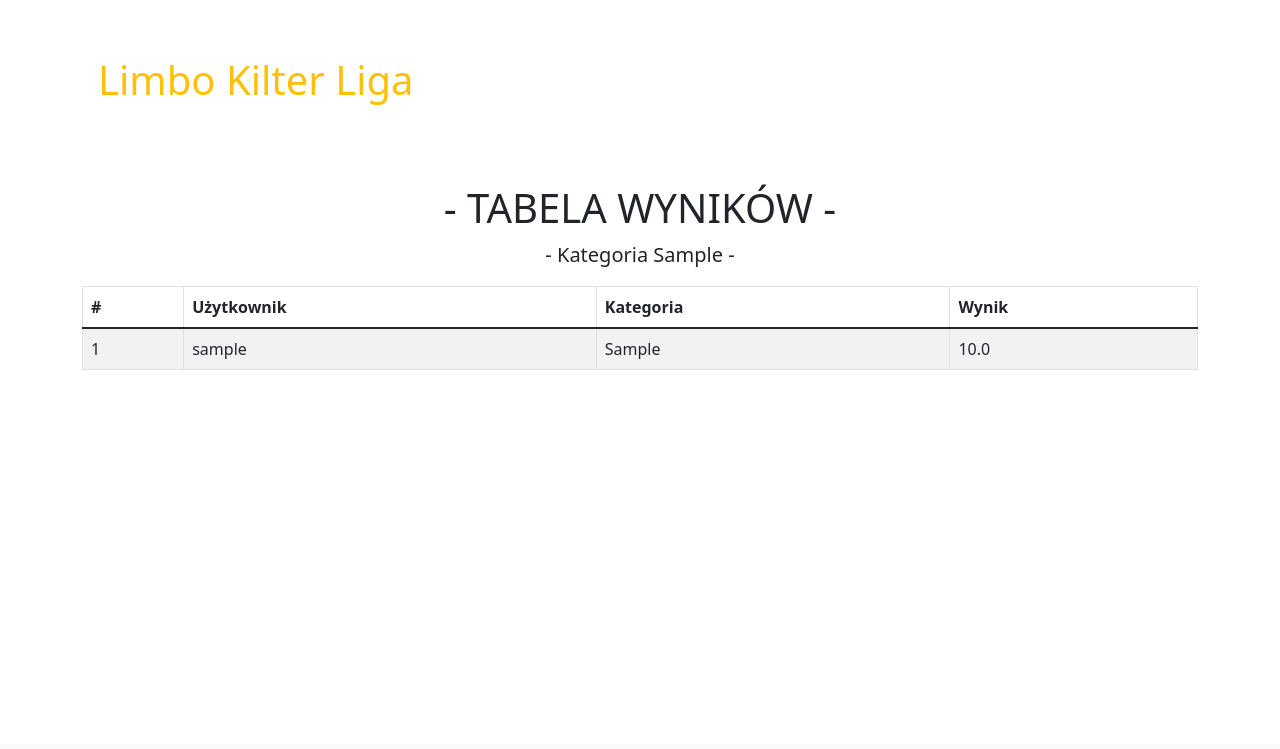
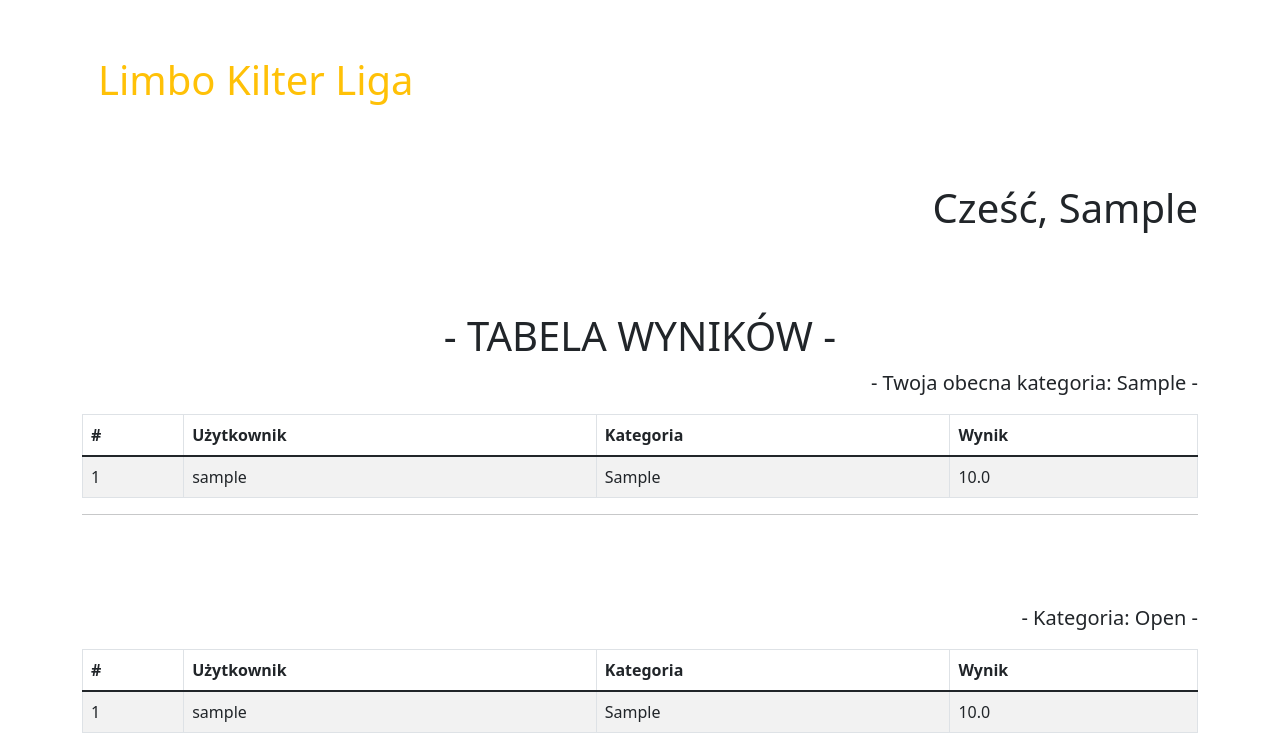
Before and after one commit to mattblas/climbing_league, a Django app: page / in a window 1280 px wide. Shown: the part 56-805 px from the top of the page. Before the commit the page ends 426 px from the top, so only its background shows below. Run offline with Django 3.2, Linux system fonts and the light colour scheme; a user stored in the database is signed in; tables that the repository leaves empty hold one stand-in row (values such as "Sample post"); some libraries are stand-ins or nearby versions.

Commit message:
update HOME added Result Table Cat. OPEN

```diff
--- a/climbing_ligue/templates/home.html
+++ b/climbing_ligue/templates/home.html
@@ -9,11 +9,14 @@
 
 <!--SEKCJA DLA ZALOGOWANYCH-->
 {% if request.user.is_authenticated %}
+    <h1 class="display-6" align="right">Cześć, {{ username|title }}</h1>
+
+    <br><br><br>
     <h1 class="display-6" align="center">- TABELA WYNIKÓW - </h1>
 
     <figure>
-        <blockquote class="blockquote" align="center">
-            <p>- Kategoria {{ usergroup_value }} - </p>
+        <blockquote class="blockquote" align="right">
+            <p>- Twoja obecna kategoria: {{ usergroup_value }} - </p>
         </blockquote>
     <figure>
     <table table class="table table-striped table-hover table-bordered">
@@ -39,7 +42,43 @@
         </tbody>
 
     </table>
+<hr><br><br><br>
 
+        <figure>
+        <blockquote class="blockquote" align="right">
+            <p>- Kategoria: Open - </p>
+        </blockquote>
+    <figure>
+    <table table class="table table-striped table-hover table-bordered">
+
+        <thead>
+            <tr>
+                <th scope="col">#</th>
+                <th scope="col">Użytkownik</th>
+                <th scope="col">Kategoria</th>
+                <th scope="col">Wynik</th>
+            </tr>
+        </thead>
+
+        <tbody>
+            {% for k, v in open_sorted_points %}
+            <tr>
+                <td>{{ forloop.counter }}</th>
+                <td>{{ k }}</td>
+                <td>{% for user in user_group %}
+                        {% if user.user_name == k %}
+                            {% if user.edition == current_edition_value %}
+                                {{ user.user_group }}
+                            {% endif %}
+                        {% endif %}
+                    {% endfor %}
+                </td>
+                <td>{{ v }}</td>
+            </tr>
+            {% endfor %}
+        </tbody>
+
+    </table>
     <!--SEKCJA DLA NIEZALOGOWANYCH-->
 {% else %}
 <!--  TABELA WYNIKÓW ------------------------------ ---------------------------------------- -->
--- a/climbing_ligue/views.py
+++ b/climbing_ligue/views.py
@@ -250,6 +250,8 @@ def home(request):
     # GET ACTIVE USER
     username = request.user
     # GET ACTIVE EDITION
+    all_users = Member.objects.all()  # MOŻNA DODAĆ WARUNKOWANIE 'GENDER'
+    user_group = User_Group.objects.all()
     current_edition_filter = Active_edition.objects.filter(current_edition=True).values_list('edition', flat=True)
     current_edition = list(current_edition_filter)
     # CHECK IF EDITION IS ACTIVE
@@ -258,10 +260,8 @@ def home(request):
     else:
         current_edition_value = 0
 # DO IF USER IS ANONYMOUS
+    user_routes = User_routes.objects.filter(user_routes__edition=current_edition_value)
     if request.user.is_anonymous:
-        all_users = Member.objects.all()  # MOŻNA DODAĆ WARUNKOWANIE 'GENDER'
-        user_routes = User_routes.objects.filter(user_routes__edition=current_edition_value)
-        user_group = User_Group.objects.all()
         # PRINT SCORES FOR ALL USERS IN CURRENT EDITION
         points_dict = {}
         for user in all_users:
@@ -293,10 +293,10 @@ def home(request):
             usergender_value = x.gender
         # RETURN USER'S POINTS FILTERED BY: GENDER, EDITION, GROUP ------ FIX BUGS
         user_routes = User_routes.objects.filter(user_routes__edition=current_edition_value, user_routes__route_group=usergroup_value)
-        all_users = Member.objects.filter(gender=usergender_value)
+        all_users_gender = Member.objects.filter(gender=usergender_value)
         # PRINT SCORES FOR ALL USERS IN CURRENT EDITION FILTERed BY EDITION, GROUP AND GENDER
         points_dict = {}
-        for user in all_users:
+        for user in all_users_gender:
             i = 0
             user_routes_filter = user_routes.filter(user_name=user)
             for route in user_routes_filter:
@@ -305,11 +305,25 @@ def home(request):
                 i = current_points
             points_dict[user] = i
         sorted_points = sorted(points_dict.items(), key=operator.itemgetter(1), reverse=True)
+
 # KATEGORIA OPEN --- TO DO --- TO DO --- TO DO --- TO DO --- TO DO --- TO DO --- TO DO --- TO DO --- TO DO --- TO DO ---
+        open_points_dict = {}
+        for open_user in all_users:
+            i = 0
+            user_routes_filter = user_routes.filter(user_name=open_user)
+            for route in user_routes_filter:
+                points = route.user_routes.points
+                current_points = i + points
+                i = current_points
+            open_points_dict[open_user] = i
+        open_sorted_points = sorted(open_points_dict.items(), key=operator.itemgetter(1), reverse=True)
+
         return render(request, 'home.html', {
             'username': username,
+            'user_group': user_group,
             'current_edition_value': current_edition_value,
             'usergroup_value': usergroup_value,
             'usergender_value': usergender_value,
             'sorted_points': sorted_points,
+            'open_sorted_points': open_sorted_points,
         })
```
Lines whose indentation alone changed are shown as unchanged.
